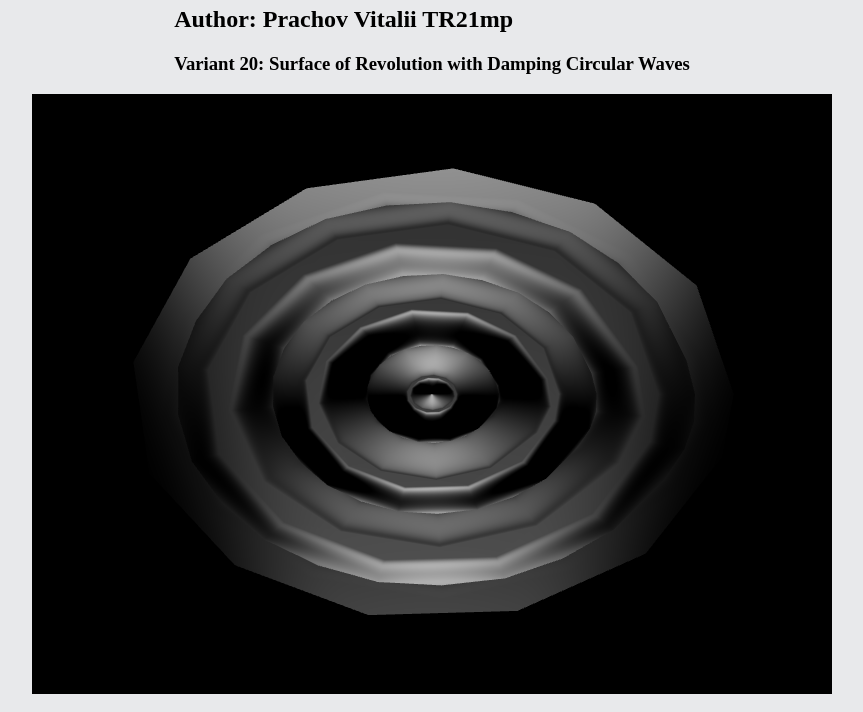
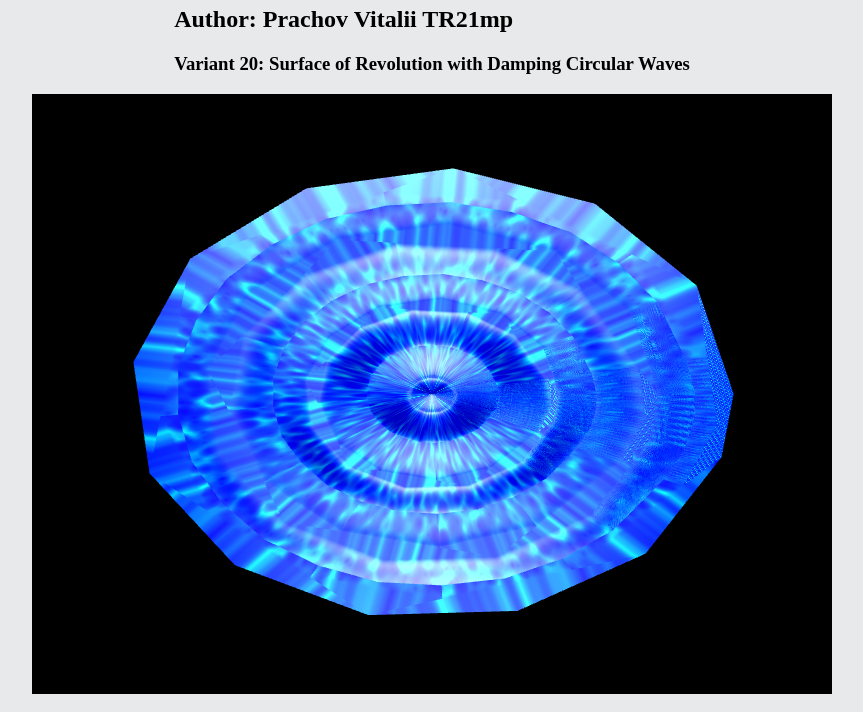
Before and after one commit to vitalikprac/visual-graphics-1, a website built with Vite: page index.html in a window 1280 px wide. Shown: the part 88-800 px from the top of the page, without its empty margins (208-1071 px from the left). Built offline with nearby package versions, Linux system fonts and the light colour scheme.

Commit message:
add graphics-work

```diff
--- a/fragmentShader.glsl
+++ b/fragmentShader.glsl
@@ -6,12 +6,21 @@ precision mediump float;
 
 uniform vec4 color;
 uniform vec3 LightDirection;
+uniform bool bDrawpoint;
 
 varying vec3 v_normal;
 varying vec3 v_surfaceToLight;
 varying vec3 v_surfaceToView;
+varying vec2 v_textcoord;
+
+uniform sampler2D u_texture;
 
 void main() {
+    if (bDrawpoint == true) {
+        gl_FragColor = color;
+    }
+    else
+    {
     vec3 normal = normalize(v_normal);
 
     vec3 surfaceToLightDirection = normalize(v_surfaceToLight);
@@ -28,7 +37,12 @@ void main() {
     float light = inLight * dot(normal, surfaceToLightDirection);
     float specular = inLight * pow(dot(normal, halfVector), shininess);
 
+    vec4 TextureColor = texture2D(u_texture, v_textcoord);
+
     gl_FragColor = color;
     gl_FragColor.rgb *= light;
     gl_FragColor.rgb += specular;
+
+    gl_FragColor += TextureColor;
+    }
 }
--- a/index.html
+++ b/index.html
@@ -9,7 +9,7 @@
   </head>
   <body>
     <div id="app">
-      <h1>Practical assignment #1</h1>
+      <h1>Graphic work</h1>
       <h2>Author: <span>Prachov Vitalii TR21mp</span></h2>
       <h3>Variant 20: <span>Surface of Revolution with Damping Circular Waves</span></h3>
     </div>
--- a/main.js
+++ b/main.js
@@ -9,6 +9,9 @@ let surface;                    // A surface model
 let shProgram;                  // A shader program
 let spaceball;                  // A SimpleRotator object that lets the user rotate the view by mouse.
 let InputCounter = 0.0;
+let ScalePointLocationU = 0.0;
+let ScalePointLocationV = 0.0;
+let ControllerScaleValue = 0.9;
 
 function deg2rad(angle) {
   return angle * Math.PI / 180;
@@ -19,9 +22,11 @@ function Model(name) {
   this.name = name;
   this.iVertexBuffer = gl.createBuffer();
   this.iNormalBuffer = gl.createBuffer();
+  this.iTextureBuffer = gl.createBuffer();
+  this.iPointVertexBuffer = gl.createBuffer();
   this.count = 0;
 
-  this.BufferData = function (vertices, normals) {
+  this.BufferData = function (vertices, normals, textCoords) {
 
     gl.bindBuffer(gl.ARRAY_BUFFER, this.iVertexBuffer);
     gl.bufferData(gl.ARRAY_BUFFER, new Float32Array(vertices), gl.STREAM_DRAW);
@@ -29,10 +34,17 @@ function Model(name) {
     gl.bindBuffer(gl.ARRAY_BUFFER, this.iNormalBuffer);
     gl.bufferData(gl.ARRAY_BUFFER, new Float32Array(normals), gl.STREAM_DRAW);
 
+    gl.bindBuffer(gl.ARRAY_BUFFER, this.iTextureBuffer);
+    gl.bufferData(gl.ARRAY_BUFFER, new Float32Array(textCoords), gl.STREAM_DRAW);
+
+    gl.bindBuffer(gl.ARRAY_BUFFER, this.iPointVertexBuffer);
+    gl.bufferData(gl.ARRAY_BUFFER, new Float32Array([0, 0, 0]), gl.DYNAMIC_DRAW);
+
     this.count = vertices.length / 3;
   };
 
   this.Draw = function () {
+    gl.uniform1i(shProgram.iDrawPoint, false);
 
     gl.bindBuffer(gl.ARRAY_BUFFER, this.iVertexBuffer);
     gl.vertexAttribPointer(shProgram.iAttribVertex, 3, gl.FLOAT, false, 0, 0);
@@ -42,7 +54,25 @@ function Model(name) {
     gl.vertexAttribPointer(shProgram.iNormalVertex, 3, gl.FLOAT, true, 0, 0);
     gl.enableVertexAttribArray(shProgram.iNormalVertex);
 
+    gl.bindBuffer(gl.ARRAY_BUFFER, this.iTextureBuffer);
+    gl.vertexAttribPointer(shProgram.iTextureCoords, 2, gl.FLOAT, false, 0, 0);
+    gl.enableVertexAttribArray(shProgram.iTextureCoords);
+
     gl.drawArrays(gl.TRIANGLE_STRIP, 0, this.count);
+    // Draw point
+
+    gl.uniform1i(shProgram.iDrawPoint, true);
+
+    gl.uniform3fv(shProgram.iScalePointWorldLocation,
+      [CalcX(ScalePointLocationU, ScalePointLocationV), CalcY(ScalePointLocationU, ScalePointLocationV), CalcZ(
+        ScalePointLocationU,
+        ScalePointLocationV)]);
+
+    gl.bindBuffer(gl.ARRAY_BUFFER, this.iVertexBuffer);
+    gl.vertexAttribPointer(shProgram.iAttribVertex, 3, gl.FLOAT, false, 0, 0);
+    gl.enableVertexAttribArray(shProgram.iAttribVertex);
+
+    gl.drawArrays(gl.POINTS, 0, 1);
   };
 }
 
@@ -54,6 +84,7 @@ function ShaderProgram(name, program) {
 
   this.iAttribVertex = -1;
   this.iNormalVertex = -1;
+  this.iTextureCoords = -1;
   this.iColor = -1;
 
   this.iModelViewProjectionMatrix = -1;
@@ -64,6 +95,12 @@ function ShaderProgram(name, program) {
   this.iLightDirection = -1;
 
   this.iViewWorldPosition = -1;
+
+  this.iTexture = -1;
+  this.iScalePointLocation = -1;
+  this.iScaleValue = -1;
+  this.iDrawPoint = -1;
+  this.iScalePointWorldLocation = -1;
 
   this.Use = function () {
     gl.useProgram(this.prog);
@@ -97,6 +134,11 @@ function draw() {
 
   gl.uniform4fv(shProgram.iColor, [0.5, 0.5, 0.5, 1]);
 
+  gl.uniform2fv(shProgram.iScalePointLocation, [ScalePointLocationU / 360.0, ScalePointLocationV / 90.0]);
+  gl.uniform1f(shProgram.iScaleValue, ControllerScaleValue);
+
+  gl.uniform1i(shProgram.iTexture, 0);
+
   surface.Draw();
 }
 
@@ -119,6 +161,8 @@ function CreateSurfaceData() {
   const vertexList = [];
   const normalsList = [];
 
+  const textCoords = [];
+
   let DeltaR = 0.0001;
   let DeltaU = 0.0001;
 
@@ -137,9 +181,10 @@ function CreateSurfaceData() {
       let DerivativeU = CalcDerivativeU(r, u, DeltaU, b, m, a, n, phi);
       let result = m4.cross(DerivativeU, DerivativeR);
       normalsList.push(result[0], result[1], result[2]);
+      textCoords.push(r / b, u / 2 * Math.PI);
     }
   }
-  return [vertexList, normalsList];
+  return [vertexList, normalsList, textCoords];
 }
 
 function CalcDerivativeR(r, u, uDelta, b, m, a, n, phi) {
@@ -184,6 +229,8 @@ function initGL() {
 
   shProgram.iAttribVertex = gl.getAttribLocation(prog, 'vertex');
   shProgram.iNormalVertex = gl.getAttribLocation(prog, 'normal');
+  shProgram.iTextureCoords = gl.getAttribLocation(prog, 'textcoord');
+
   shProgram.iColor = gl.getUniformLocation(prog, 'color');
 
   shProgram.iModelViewProjectionMatrix = gl.getUniformLocation(prog, 'ModelViewProjectionMatrix');
@@ -195,9 +242,18 @@ function initGL() {
 
   shProgram.iViewWorldPosition = gl.getUniformLocation(prog, 'ViewWorldPosition');
 
+  shProgram.iTexture = gl.getUniformLocation(prog, 'u_texture');
+
+  shProgram.iScalePointLocation = gl.getUniformLocation(prog, 'ScalePointLocation');
+  shProgram.iScaleValue = gl.getUniformLocation(prog, 'ScaleValue');
+
+  shProgram.iDrawPoint = gl.getUniformLocation(prog, 'bDrawpoint');
+
+  shProgram.iScalePointWorldLocation = gl.getUniformLocation(prog, 'ScalePointWorldLocation');
+
   surface = new Model('Surface');
   let SurfaceData = CreateSurfaceData();
-  surface.BufferData(SurfaceData[0], SurfaceData[1]);
+  surface.BufferData(SurfaceData[0], SurfaceData[1], SurfaceData[2]);
 }
 
 
@@ -259,35 +315,105 @@ function init() {
 
   spaceball = new TrackballRotator(canvas, draw, 0);
 
-  draw();
+  LoadTexture();
 }
 
+
+const processKeys = [
+  {
+    keys: ['ArrowLeft'],
+    func: () => {
+      InputCounter -= 0.05;
+      draw();
+    },
+  },
+  {
+    keys: ['ArrowRight'],
+    func: () => {
+      InputCounter -= 0.05;
+      draw();
+    },
+  },
+  {
+    keys: ['W','w'],
+    func: () => {
+      ScalePointLocationV -= 5.0;
+      ScalePointLocationV = clamp(ScalePointLocationV, 0.0, 90);
+    }
+  },
+  {
+    keys: ['S','s'],
+    func: () => {
+      ScalePointLocationV += 5.0;
+      ScalePointLocationV = clamp(ScalePointLocationV, 0.0, 90);
+    }
+  },
+  {
+    keys: ['A', 'a'],
+    func: () => {
+      ScalePointLocationU -= 5.0;
+      ScalePointLocationU = clamp(ScalePointLocationU, 0.0, 360);
+    }
+  },
+  {
+    keys: ['D', 'd'],
+    func: () => {
+      ScalePointLocationU += 5.0;
+      ScalePointLocationU = clamp(ScalePointLocationU, 0.0, 360);
+    }
+  },
+  {
+    keys: ['Q', 'q'],
+    func: () => {
+      ControllerScaleValue += 0.05;
+      ControllerScaleValue = clamp(ControllerScaleValue, 0.5, 2.0);
+    }
+  },
+  {
+    keys: ['E', 'e'],
+    func: () => {
+      ControllerScaleValue -= 0.05;
+      ControllerScaleValue = clamp(ControllerScaleValue, 0.5, 2.0);
+    }
+  }];
+
 window.addEventListener('keydown', function (event) {
-  switch (event.key) {
-    case 'ArrowLeft':
-      ProcessArrowLeftDown();
-      break;
-    case 'ArrowRight':
-      ProcessArrowRightDown();
-      break;
-    default:
-      return;
+  const found = processKeys.find((key) => key.keys.includes(event.key));
+  if (found) {
+    found.func();
+    draw();
   }
 });
-
-function ProcessArrowLeftDown() {
-  InputCounter -= 0.05;
-  draw();
-}
-
-function ProcessArrowRightDown() {
-  InputCounter += 0.05;
-  draw();
-}
 
 function CalcParabola() {
   const TParam = Math.sin(InputCounter) * 1.2;
   return [TParam, -6, -10 + (TParam * TParam)];
 }
 
+function LoadImage(texture) {
+  const image = new Image();
+  image.src = 'texture.png';
+  image.addEventListener('load', function () {
+    gl.bindTexture(gl.TEXTURE_2D, texture);
+    gl.texImage2D(gl.TEXTURE_2D, 0, gl.RGBA, gl.RGBA, gl.UNSIGNED_BYTE, image);
+    draw();
+  });
+}
+
+function LoadTexture() {
+  const texture = gl.createTexture();
+  gl.bindTexture(gl.TEXTURE_2D, texture);
+  gl.texParameteri(gl.TEXTURE_2D, gl.TEXTURE_WRAP_S, gl.REPEAT);
+  gl.texParameteri(gl.TEXTURE_2D, gl.TEXTURE_WRAP_T, gl.REPEAT);
+  gl.texParameteri(gl.TEXTURE_2D, gl.TEXTURE_MIN_FILTER, gl.LINEAR);
+  gl.texParameteri(gl.TEXTURE_2D, gl.TEXTURE_MAG_FILTER, gl.LINEAR);
+  gl.texImage2D(gl.TEXTURE_2D, 0, gl.RGBA, 1, 1, 0, gl.RGBA, gl.UNSIGNED_BYTE, new Uint8Array([0, 0, 255, 255]));
+  LoadImage(texture)
+}
+
+function clamp(value, min, max) {
+  return Math.min(Math.max(value, min), max);
+}
+
+
 document.addEventListener('DOMContentLoaded', init);
--- a/vertexShader.glsl
+++ b/vertexShader.glsl
@@ -1,5 +1,6 @@
 attribute vec3 vertex;
 attribute vec3 normal;
+attribute vec2 textcoord;
 
 uniform mat4 ModelViewProjectionMatrix;
 uniform mat4 WorldInverseTranspose;
@@ -7,16 +8,57 @@ uniform mat4 WorldMatrix;
 uniform vec3 LightWorldPosition;
 uniform vec3 ViewWorldPosition;
 
+uniform vec2 ScalePointLocation;
+uniform float ScaleValue;
+uniform vec3 ScalePointWorldLocation;
+
+uniform bool bDrawpoint;
+
 varying vec3 v_normal;
 varying vec3 v_surfaceToLight;
 varying vec3 v_surfaceToView;
+varying vec2 v_textcoord;
+
+vec2 ScaleTextCoords(vec2 TextCoords, float Value, vec2 ScalePoint)
+{
+    vec3 CalculatedTextCoords = vec3(TextCoords, 1);
+
+    mat3 ScaleMatrix = mat3(vec3(Value, 0.0, 0.0),
+    vec3(0.0, Value, 0.0),
+    vec3(0.0, 0.0, 1.0));
+
+    mat3 TransformForward = mat3(vec3(1.0, 0.0, 0.0),
+    vec3(0.0, 1.0, 0.0),
+    vec3(-ScalePoint.x, -ScalePoint.y, 1.0));
+
+    mat3 TransformBackward = mat3(vec3(1.0, 0.0, 0.0),
+    vec3(0.0, 1.0, 0.0),
+    vec3(ScalePoint.x, ScalePoint.y, 1.0));
+
+    CalculatedTextCoords = TransformForward * CalculatedTextCoords;
+    CalculatedTextCoords = ScaleMatrix * CalculatedTextCoords;
+    CalculatedTextCoords = TransformBackward * CalculatedTextCoords;
+
+    return CalculatedTextCoords.xy;
+}
 
 void main() {
-    gl_Position = ModelViewProjectionMatrix * vec4(vertex,1.0);
+    if (bDrawpoint == true) {
+        gl_Position = ModelViewProjectionMatrix * vec4(ScalePointWorldLocation,1.0);
+        gl_PointSize = 30.0;
+    }
+    else
+    {
+        gl_Position = ModelViewProjectionMatrix * vec4(vertex,1.0);
 
-    v_normal = mat3(WorldInverseTranspose) * normal;
+        v_normal = mat3(WorldInverseTranspose) * normal;
 
-    vec3 surfaceWorldPosition = (WorldMatrix * vec4(vertex, 1.0)).xyz;
-    v_surfaceToLight = LightWorldPosition - surfaceWorldPosition;
-    v_surfaceToView = ViewWorldPosition - surfaceWorldPosition;
+        vec3 surfaceWorldPosition = (WorldMatrix * vec4(vertex, 1.0)).xyz;
+        v_surfaceToLight = LightWorldPosition - surfaceWorldPosition;
+        v_surfaceToView = ViewWorldPosition - surfaceWorldPosition;
+
+        v_textcoord = ScaleTextCoords(textcoord, ScaleValue, ScalePointLocation);
+
+        gl_PointSize = 1.0;
+    }
 }
```
Also changed, not shown: texture.png (added).
